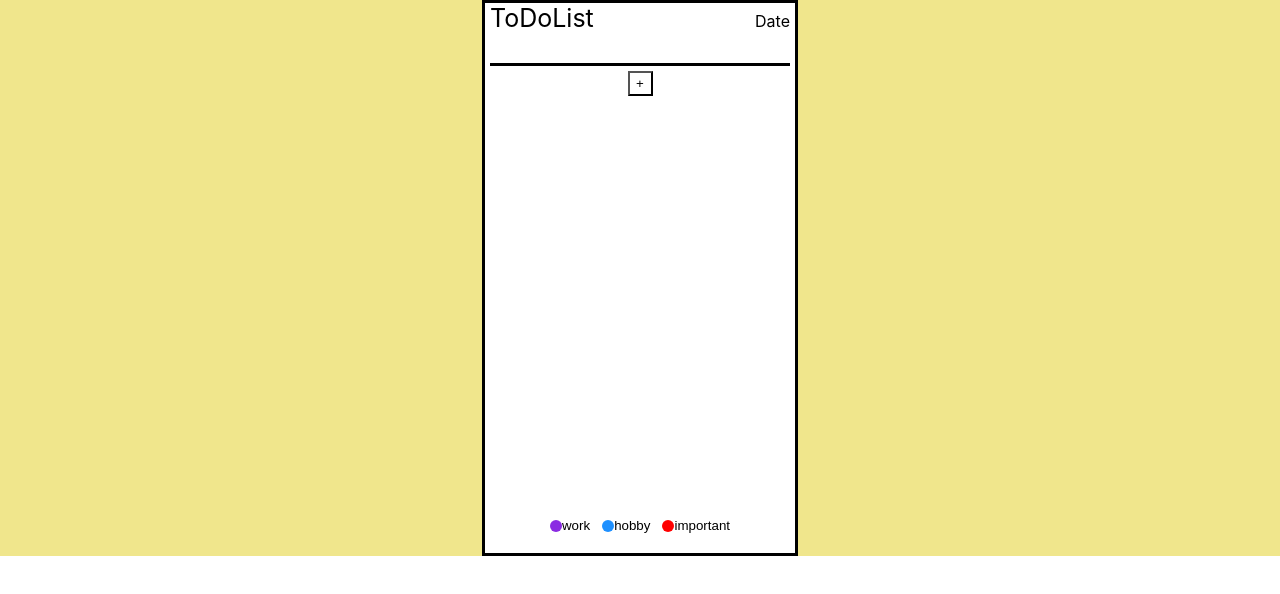
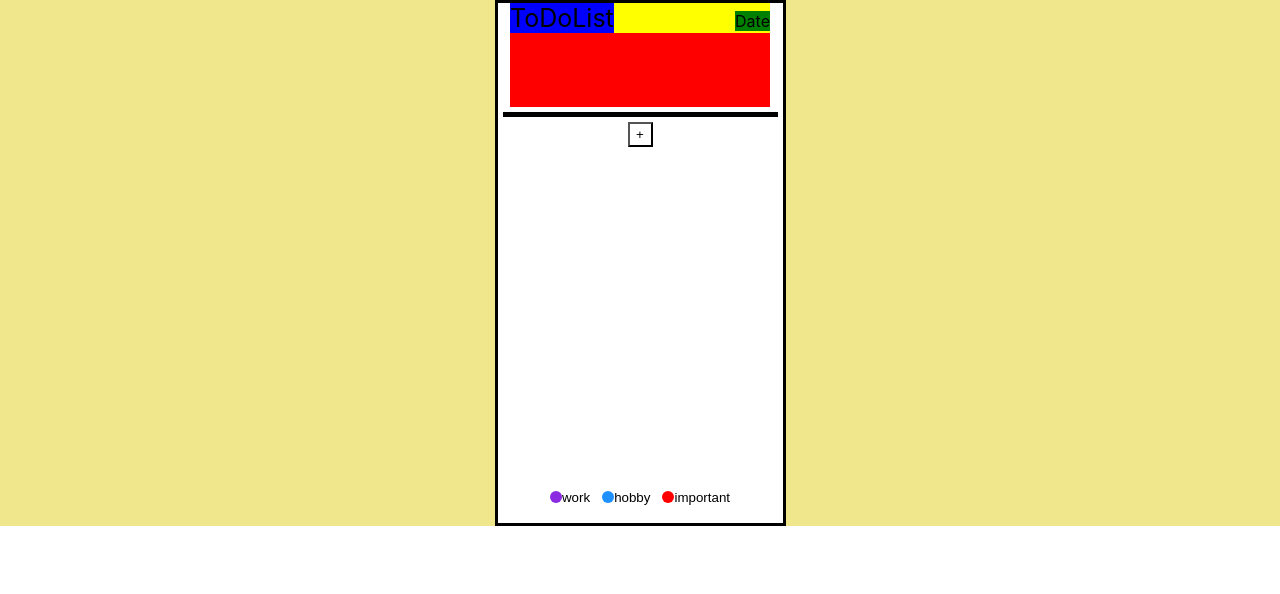
Before and after one commit to Meysam8722/todo, a React (Create React App) app: page / in a window 1280 px wide. Shown: the top 594 px of the page. Built offline with nearby package versions, Linux system fonts and the light colour scheme.

Commit message:
Checking the ToDo checkboxes

```diff
--- a/src/ToDo/Subcomponent/InputToDo.js
+++ b/src/ToDo/Subcomponent/InputToDo.js
@@ -26,11 +26,15 @@ class InputToDo extends React.Component {
         this.setState({
             input: event.target.value
         });
+
     }
 
     handleSubmit(event) {
         event.preventDefault();
         this.props.onHandleSubmit(this.state.input, this.state.value);
+        this.setState({
+            input: ''
+        });
     };
 
     render() {
--- a/src/ToDo/Subcomponent/styles/ToDoStyles.js
+++ b/src/ToDo/Subcomponent/styles/ToDoStyles.js
@@ -19,7 +19,7 @@ export const ToDoStyles={
         display: 'flex',
         alignItems: 'center',
         flexDirection: 'column',
-        flexBasis: '550px',
+        flexBasis: '520px',
         // width: "320px",
         // height: "570px",
         // margin: "5px",
@@ -38,11 +38,11 @@ export const ToDoStyles={
     },
 
     toDoHeaderStyle: {
-        backgroundColor: 'white',
+        backgroundColor: 'red',
         display: 'flex',
-        width: "300px",
-        flexBasis: '10%',
-        flexDirection: 'row',
+        width: "260px",
+        flexBasis: '20%',
+        flexDirection: 'column',
         justifyContent: 'spaceBetween',
         alignItems: 'flexEnd',
         // width: "270px",
@@ -52,16 +52,16 @@ export const ToDoStyles={
     },
 
     innerHeader: {
+        backgroundColor: 'yellow',
         justifyContent: "space-between",
         flexDirection: "row",
         display: "flex",
-        flexBasis: "100%",
-        flex: 1,
+        flexBasis: 'auto',
         alignItems: 'baseline'
     },
 
     subject: {
-        backgroundColor: 'white',
+        backgroundColor: 'blue',
         display: 'flex',
         flexBasis: '30%',
         alignSelf: 'flexStart',
@@ -72,7 +72,7 @@ export const ToDoStyles={
         // marginTop: 12.5
     },
     date: {
-        backgroundColor: 'white ',
+        backgroundColor: 'green',
         display: 'flex',
         flexBasis: 'auto',
         // width: "270px",
@@ -83,10 +83,10 @@ export const ToDoStyles={
     line: {
         backgroundColor: 'black',
         display: 'flex',
-        flexBasis: "0.5%",
+        flexBasis: "1%",
         justifyContent: 'center',
         alignItems: 'center',
-        width: "300px",
+        width: "275px",
         // height: "3px",
         margin: 5,
         // marginTop: 5,
```
